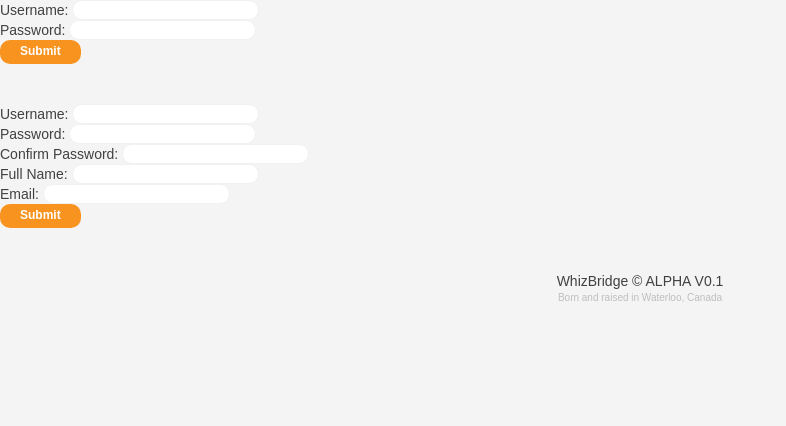
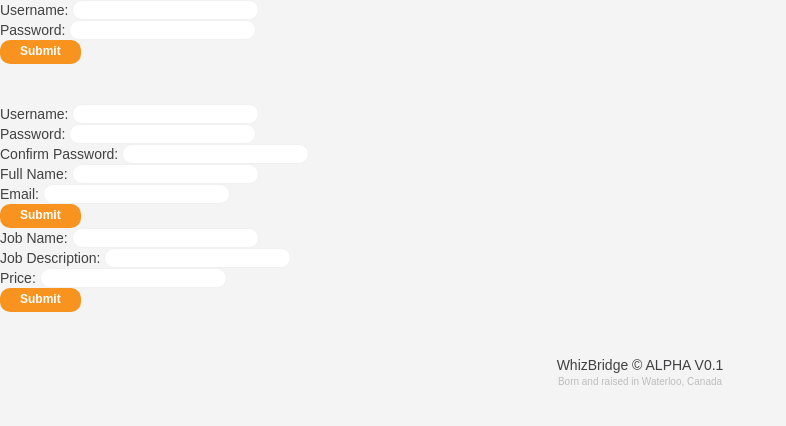
Before and after one commit to jeffrey-xiao/WhizBridge, a PHP site: page /oauth/ in a window 1280 px wide. Shown: the top 426 px of the page, without its empty margins (0-786 px from the left). Run offline with PHP 8.4, Linux system fonts and the light colour scheme; style sheets or scripts are compiled from the project's sources.

Commit message:
Job posting

```diff
--- a/controller.php
+++ b/controller.php
@@ -19,6 +19,8 @@ class Controller
             "attemptRegistration" => "attemptRegistration",
             "attemptLogin" => "attemptLogin",
             "logout" => "logout",
+            "postJob" => "postJob"
+
 
         );
         date_default_timezone_set("UTC");
@@ -110,7 +112,7 @@ class Controller
         } else { //load home page
             $cur_user    = $this->model->getWhizData($cur_user->whiz_id);
             $this->loadPage("home", array(
-                "cur_user" => $cur_user,
+                "cur_user" => $cur_user
             ), null);
         }
     }
@@ -145,7 +147,12 @@ class Controller
         }
     }
 
+    private function postJob(){
+        //todo with ${POST}
+        $this->model->createJob($_POST["job_name"], $_POST["job_description"], $_POST["job_price"]);
+        $this->loadPage("jobSuccess", array(), null);
 
+    }
 
     private function checkWhizname()
     {
@@ -202,7 +209,7 @@ class Controller
                 echo "success";
                 //$this->redirect("");
             } else {
-                echo "faiulure";
+                echo "failure";
                 // $this->redirect("login/" . $resp);
             }
         }
--- a/model.php
+++ b/model.php
@@ -528,5 +528,27 @@ class Model
         return ($sth->rowCount() > 0) ? true : false;
     }
 
+    // NEW FUNCTION
+    public function fetchJobs($whiz_id)
+    {
+        $query = "SELECT * FROM Job ORDER BY created_at DESC LIMIT 50; ";
+        try {
+            $sth = $this->dbh->prepare($query);
+            $sth->bindParam(':whiz_id', $whiz_id, PDO::PARAM_INT);
+            $sth->execute();
+        }
+        catch (PDOException $e) {
+            echo $e->getMessage();
+        }
+        $jobs = array();
+        while ($row = $sth->fetch(PDO::FETCH_OBJ)) {
+            array_push($jobs, $row);
+        }
+        return $jobs;
+    }
+
+    public function createJob($name, $descr, $price){
+        $this->insert("Job", array("job_name"=> $name, "job_description"=> $descr, "job_price"=>$price));
+    }
 
 }
--- a/views/pages/home.php
+++ b/views/pages/home.php
@@ -21,6 +21,12 @@
                    <?php  echo $cur_user->username; ?>
                 </div>
 
+                <input type="submit" action="logout" name="Logout" />
+
+
                 <div class="panel center" id="broadcast_panel">
                     <!--Add broadcasts here-->
                 </div>
+            </div>
+        </div>
+</body>
--- /dev/null
+++ b/views/pages/jobSuccess.php
@@ -0,0 +1,4 @@
+<?php
+echo "Job successfully posted!";
+
+?>
--- a/views/pages/login.php
+++ b/views/pages/login.php
@@ -13,6 +13,14 @@ Full Name: <input type="text" name="full_name"><br>
 Email: <input type="text" name="email"><br>
 <input type="submit">
 </form>
+
+
+<form action="postJob" method="post">
+Job Name: <input type="text" name="job_name"><br>
+Job Description: <input type="text" name="job_description"><br>
+Price: <input type="price" name = "job_price"><br>
+<input type="submit">
+</form>
 <?php
 
 ?>
```
